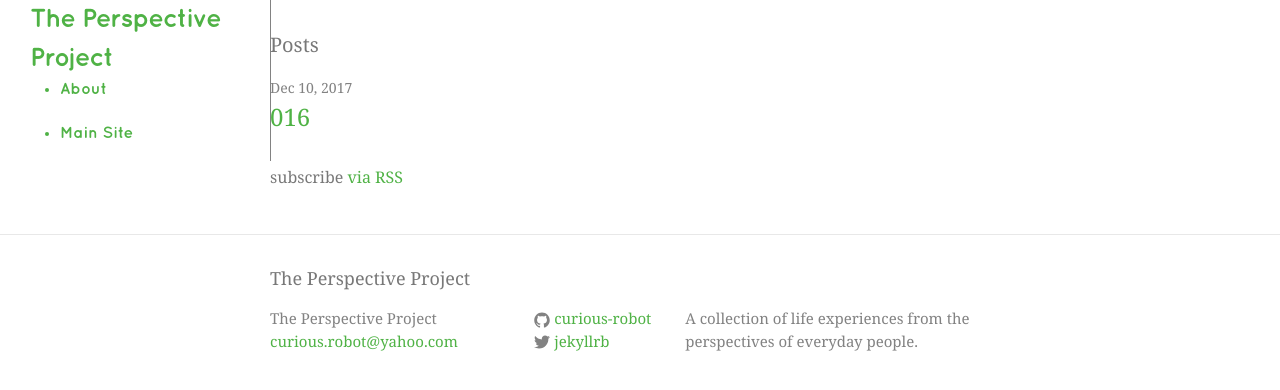
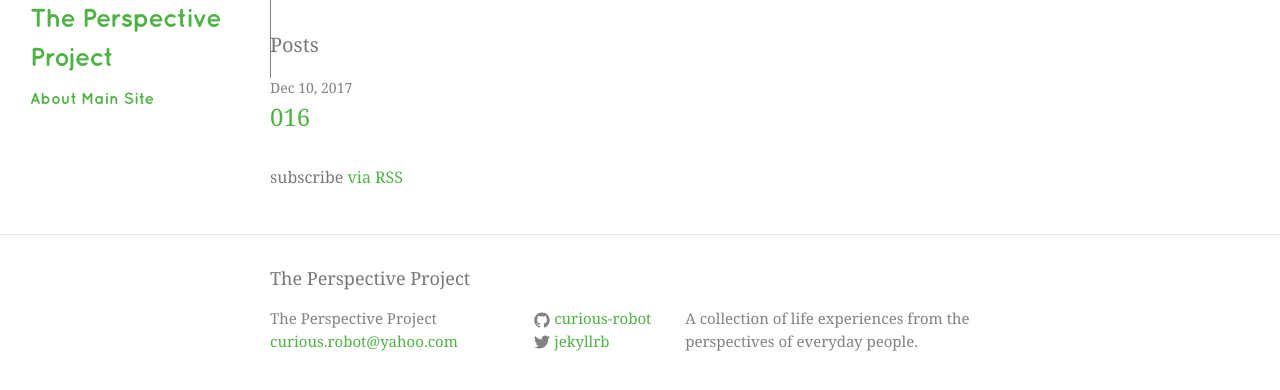
Before and after one commit to curious-robot/perspectiveproject, a Jekyll site: the page built from index.html, in a window 1280 px wide. Shown: the top 390 px of the page. Built offline with Jekyll 4.4.1, drawn with Linux system fonts in a browser that asks for light colours.

Commit message:
Nav update

```diff
--- a/_includes/header.html
+++ b/_includes/header.html
@@ -14,14 +14,12 @@
       </a>
 
       <div class="trigger">
-	  <ul>
         {% for my_page in site.pages %}
           {% if my_page.title %}
-          <li class="page-link" href="{{ my_page.url | prepend: site.baseurl }}">{{ my_page.title }}</li>
+          <a class="page-link" href="{{ my_page.url | prepend: site.baseurl }}">{{ my_page.title }}</a>
           {% endif %}
         {% endfor %}
-		  <li class="page-link" href="http://thecuriousrobot.com">Main Site</li>
-	  </ul>
+		  <a class="page-link" href="http://thecuriousrobot.com">Main Site</a>
       </div>
     </nav>
 
--- a/_sass/_layout.scss
+++ b/_sass/_layout.scss
@@ -29,6 +29,8 @@
 
 .site-nav {
     float: center;
+	height: 100%;
+	position: fixed;
     line-height: 40px;
 
     .menu-icon {
@@ -54,6 +56,7 @@
         border: 1px solid $grey-color-light;
         border-radius: 5px;
         text-align: center;
+		overflow-x: hidden;
 
         .menu-icon {
             display: block;
@@ -86,11 +89,7 @@
 
         .page-link {
             display: block;
-            padding: 5px 10px;
-
-            &:not(:last-child) {
-                margin-right: 0;
-            }
+            padding: 8px 8px 8px 32px;
             margin-left: 20px;
         }
     }
```
